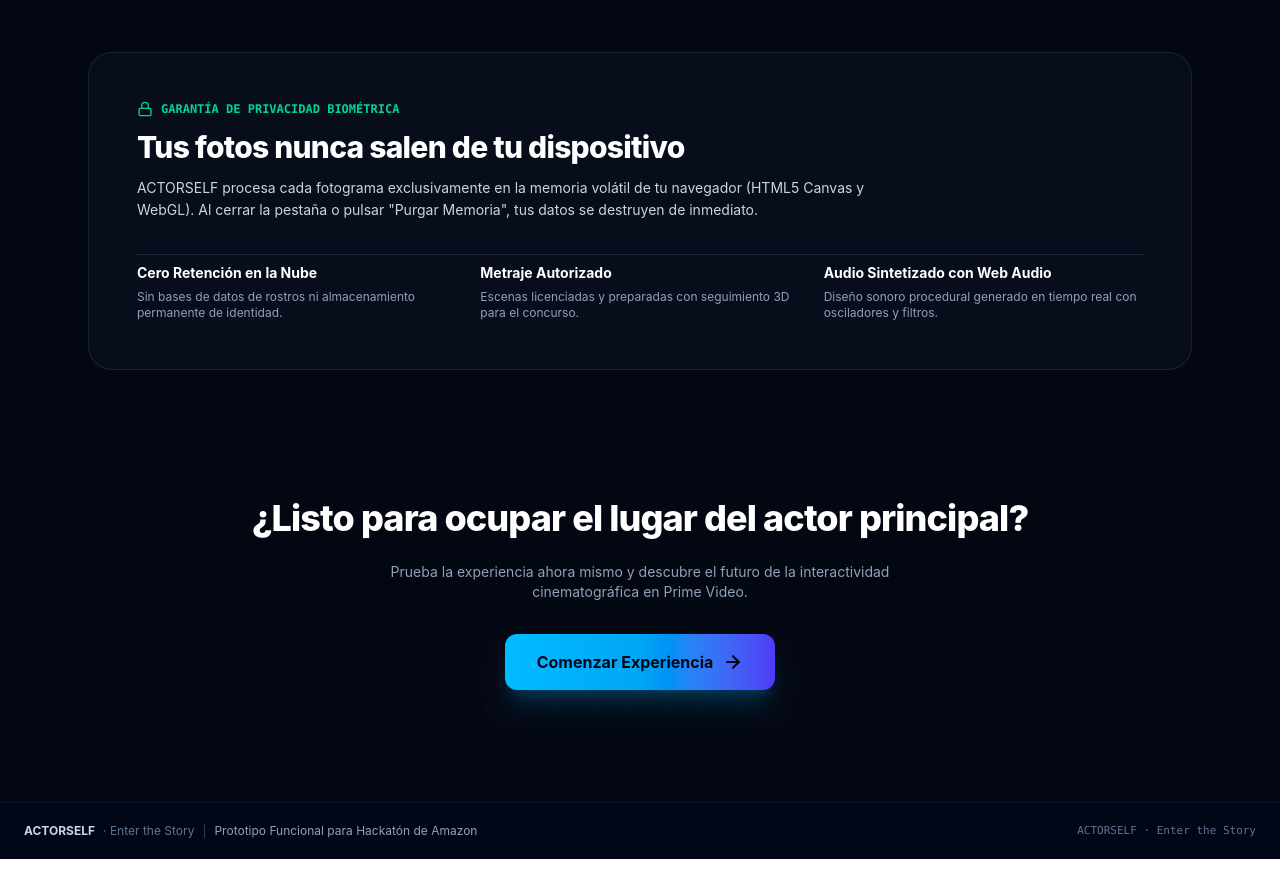
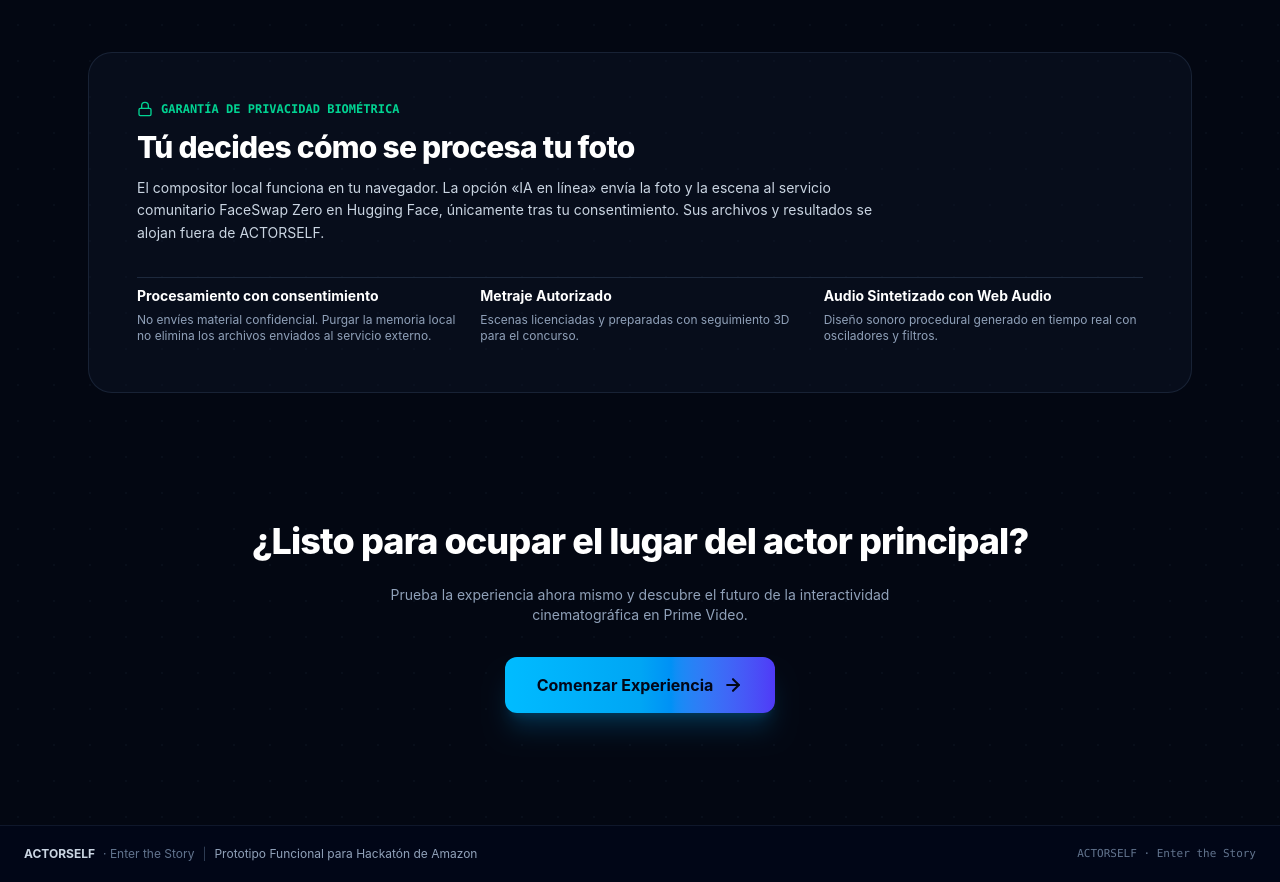
Before and after one commit to marketingandcoach-cyber/actorself-ai-studio, a React (Vite) app: page / in a window 1280 px wide. Shown: the part 2800-3682 px from the top of the page. Before the commit the page ends 3659 px from the top, so only its background shows below. Built offline with nearby package versions, Linux system fonts and the light colour scheme.

Commit message:
Clarify external AI consent and publish reviewer instructions

```diff
--- a/src/components/Screen1Welcome.tsx
+++ b/src/components/Screen1Welcome.tsx
@@ -323,17 +323,17 @@ export const Screen1Welcome: React.FC<Screen1WelcomeProps> = ({
               <span>Garantía de Privacidad Biométrica</span>
             </div>
             <h2 className="text-2xl sm:text-3xl font-extrabold text-white tracking-tight">
-              Tus fotos nunca salen de tu dispositivo
+              Tú decides cómo se procesa tu foto
             </h2>
             <p className="text-sm text-slate-300 leading-relaxed">
-              ACTORSELF procesa cada fotograma exclusivamente en la memoria volátil de tu navegador (HTML5 Canvas y WebGL). Al cerrar la pestaña o pulsar "Purgar Memoria", tus datos se destruyen de inmediato.
+              El compositor local funciona en tu navegador. La opción «IA en línea» envía la foto y la escena al servicio comunitario FaceSwap Zero en Hugging Face, únicamente tras tu consentimiento. Sus archivos y resultados se alojan fuera de ACTORSELF.
             </p>
           </div>
 
           <div className="grid grid-cols-1 sm:grid-cols-3 gap-6 pt-2 border-t border-slate-800">
             <div className="space-y-1.5">
-              <h4 className="text-sm font-bold text-white">Cero Retención en la Nube</h4>
-              <p className="text-xs text-slate-400">Sin bases de datos de rostros ni almacenamiento permanente de identidad.</p>
+              <h4 className="text-sm font-bold text-white">Procesamiento con consentimiento</h4>
+              <p className="text-xs text-slate-400">No envíes material confidencial. Purgar la memoria local no elimina los archivos enviados al servicio externo.</p>
             </div>
             <div className="space-y-1.5">
               <h4 className="text-sm font-bold text-white">Metraje Autorizado</h4>
```
Also changed, not shown: 1 other file (tests, documents, lock files or other folders).
